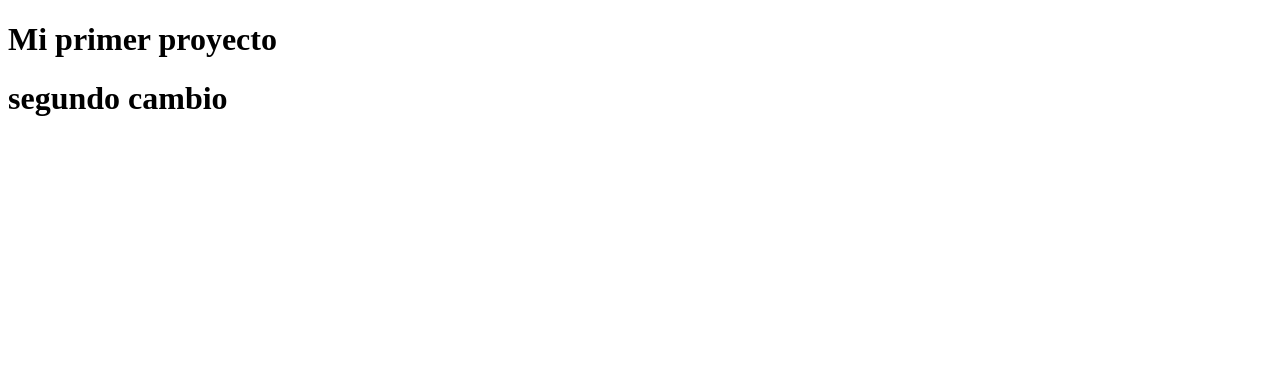
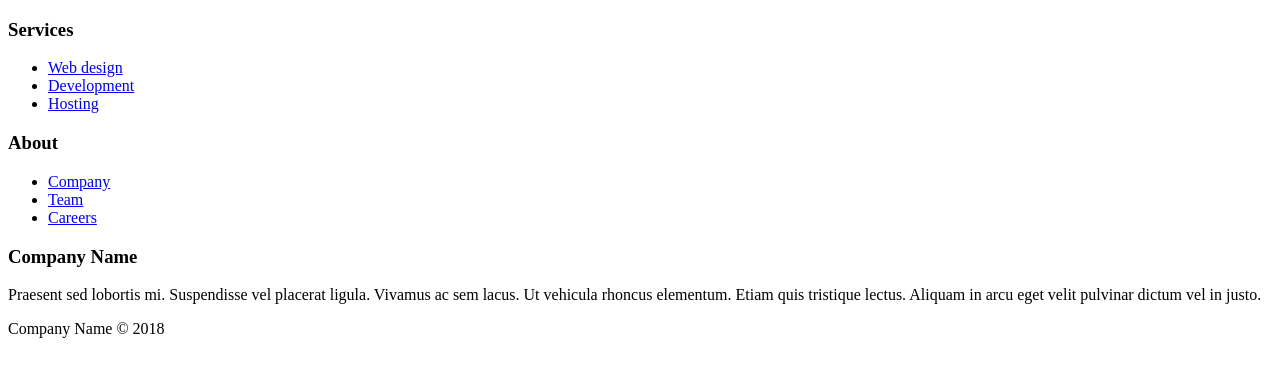
Before and after one commit to camiloordo22vf/practicagitdiu, a plain HTML site: page index.html in a window 1280 px wide. Drawn offline with Linux system fonts and the light colour scheme.

Commit message:
ultimos cambios insertados

```diff
--- a/index.html
+++ b/index.html
@@ -7,7 +7,36 @@
     <title>Document</title>
 </head>
 <body>
-    <h1>Mi primer proyecto</h1>
-    <h1>segundo cambio</h1>
+
+<div class="footer-dark">
+    <footer>
+        <div class="container">
+            <div class="row">
+                <div class="col-sm-6 col-md-3 item">
+                    <h3>Services</h3>
+                    <ul>
+                        <li><a href="#">Web design</a></li>
+                        <li><a href="#">Development</a></li>
+                        <li><a href="#">Hosting</a></li>
+                    </ul>
+                </div>
+                <div class="col-sm-6 col-md-3 item">
+                    <h3>About</h3>
+                    <ul>
+                        <li><a href="#">Company</a></li>
+                        <li><a href="#">Team</a></li>
+                        <li><a href="#">Careers</a></li>
+                    </ul>
+                </div>
+                <div class="col-md-6 item text">
+                    <h3>Company Name</h3>
+                    <p>Praesent sed lobortis mi. Suspendisse vel placerat ligula. Vivamus ac sem lacus. Ut vehicula rhoncus elementum. Etiam quis tristique lectus. Aliquam in arcu eget velit pulvinar dictum vel in justo.</p>
+                </div>
+                <div class="col item social"><a href="#"><i class="icon ion-social-facebook"></i></a><a href="#"><i class="icon ion-social-twitter"></i></a><a href="#"><i class="icon ion-social-snapchat"></i></a><a href="#"><i class="icon ion-social-instagram"></i></a></div>
+            </div>
+            <p class="copyright">Company Name © 2018</p>
+        </div>
+    </footer>
+</div>
 </body>
 </html>
```
